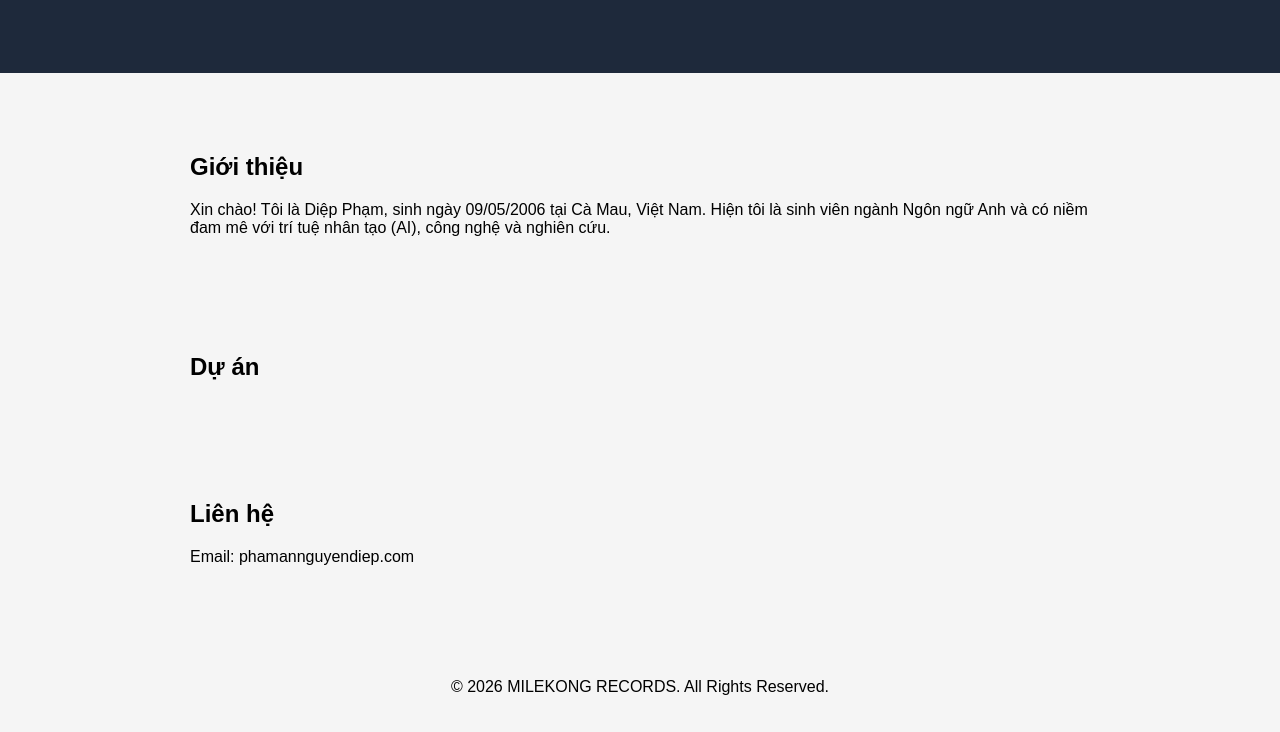
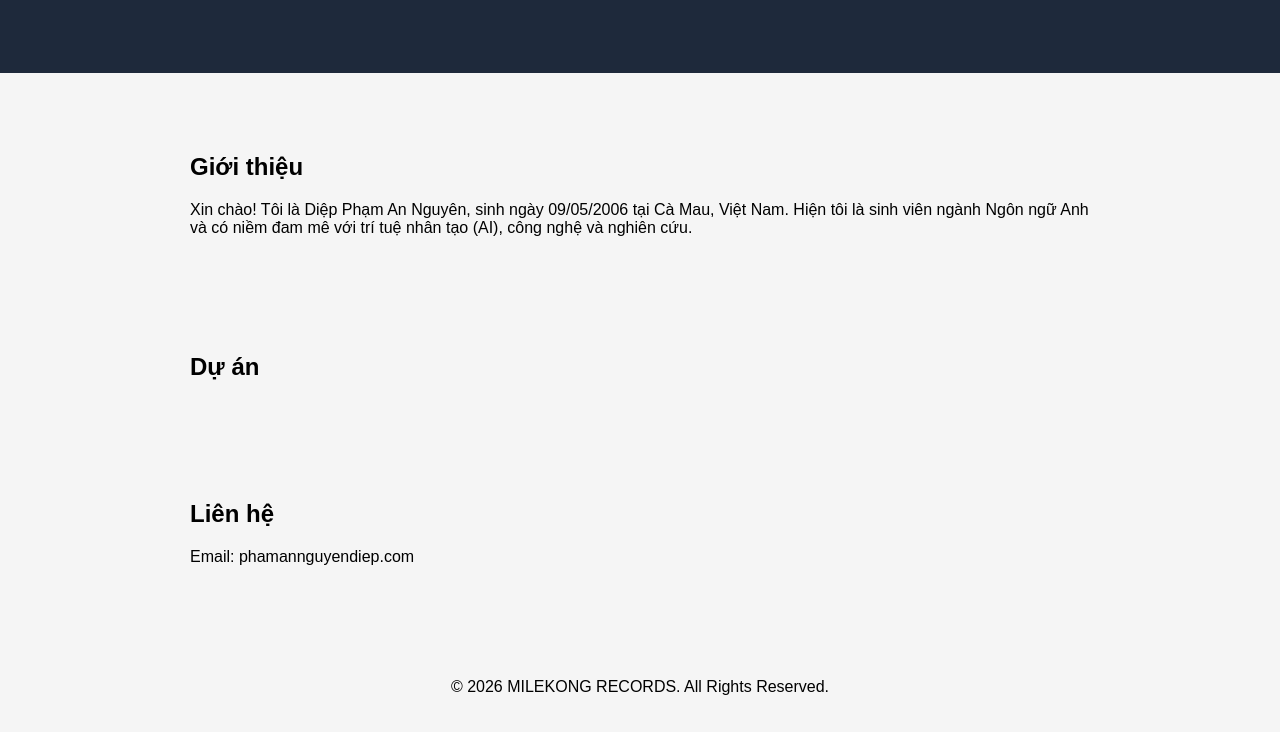
Before and after one commit to phamannguyendiep-lgtm/my-portfolio, a plain HTML site: page index.html in a window 1280 px wide. Shown: the part 161-893 px from the top of the page. Drawn offline with Linux system fonts and the light colour scheme.

Commit message:
Update index.html

```diff
--- a/index.html
+++ b/index.html
@@ -16,7 +16,7 @@
        <section id="about">
         <h2>Giới thiệu</h2>
         <p>
-            Xin chào! Tôi là Diệp Phạm, sinh ngày 09/05/2006 tại Cà Mau, Việt Nam.
+            Xin chào! Tôi là Diệp Phạm An Nguyên, sinh ngày 09/05/2006 tại Cà Mau, Việt Nam.
             Hiện tôi là sinh viên ngành Ngôn ngữ Anh và có niềm đam mê với
             trí tuệ nhân tạo (AI), công nghệ và nghiên cứu.
         </p>
```
